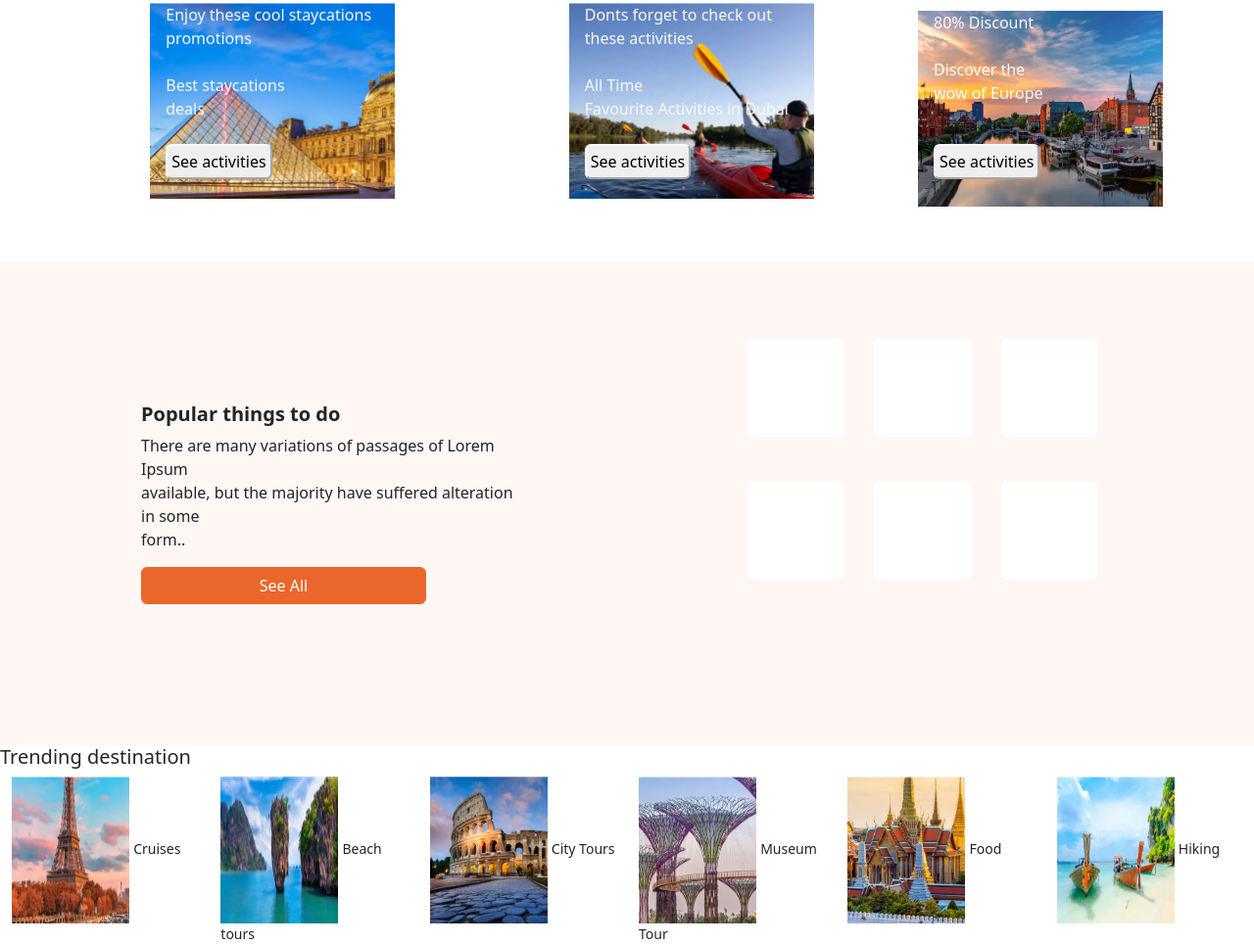
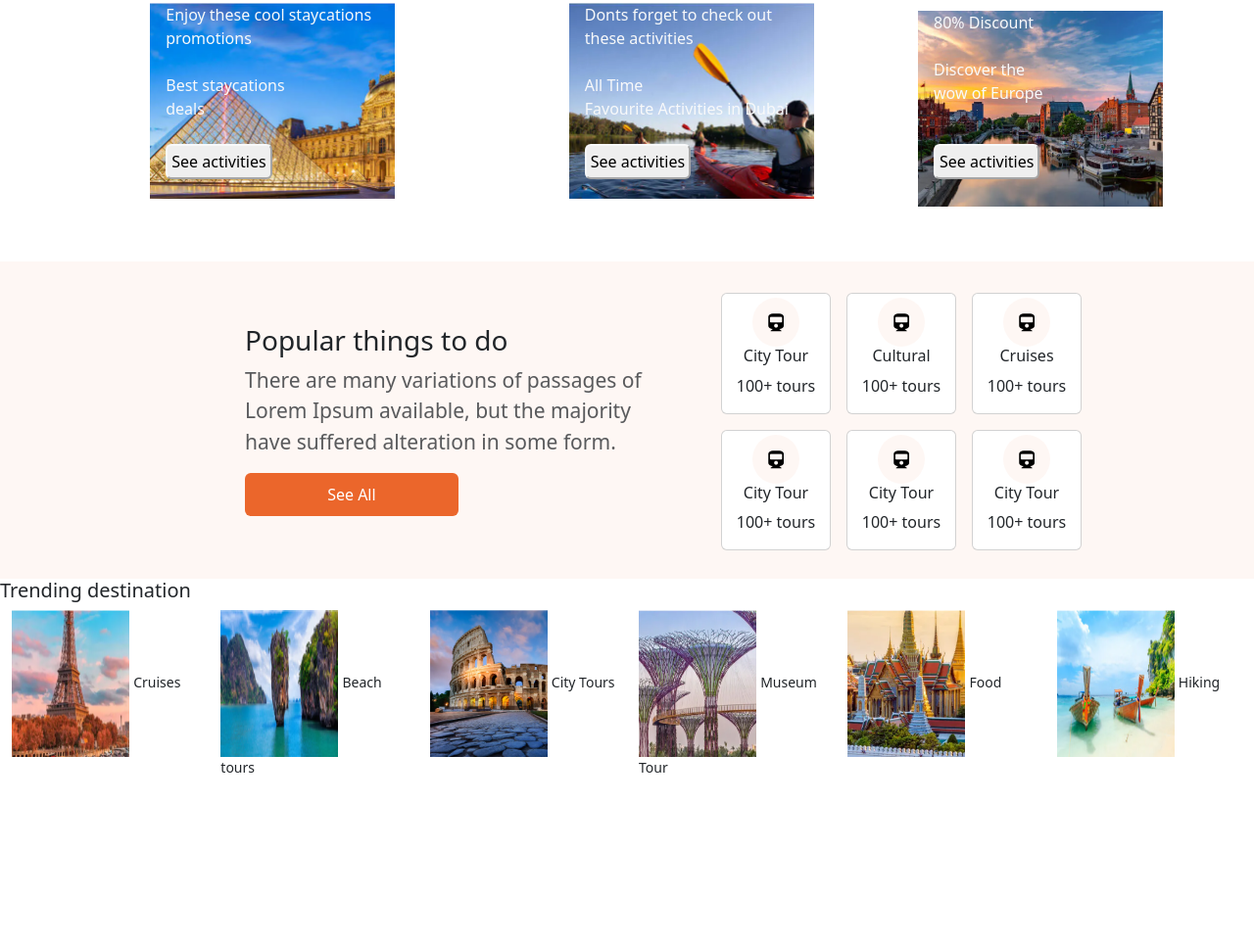
Before and after one commit to Israelite10/2ndproject-group11, a plain HTML site: page index.html in a window 1280 px wide. Shown: the part 1207-2171 px from the top of the page at 98% size. After the commit the page ends 2001 px from the top, so only its background shows below. Drawn offline with Linux system fonts and the light colour scheme.

Commit message:
cta done

```diff
--- a/index.html
+++ b/index.html
@@ -227,52 +227,81 @@
       </div>
     </div>
 
-    <div class="bg-orange py-5 px-5">
-      <div class="row">
-        <div class="col-sm-6">
-          <div class="card-head mx-5 px-5 py-5">
-            <div class="card-body py-5">
-              <h5 class="card-title pb-2 fw-bold">Popular things to do</h5>
-              <p class="card-text text-justify">
-                There are many variations of passages of Lorem Ipsum <br />
-                available, but the majority have suffered alteration in some
-                <br />
-                form..
-              </p>
-              <a href="#" class="btn btn-primary w-75 btn btn-custom-orange"
-                >See All</a
-              >
-            </div>
+    <div class="container-fluid" style="background-color: rgba(235, 102, 43, 0.05);">
+      <div class="container py-3 ">
+        <div class="row justify-content-center">
+          <div class="col py-5 mx-auto" style="padding-left:180px ;">
+            <div class="h3">Popular things to do</div>
+            <p class="text-muted" style="width: 90%; font-size: 21px;">There are many variations of passages of Lorem Ipsum available, but the majority have suffered alteration in some form.</p>
+            <button class="btn" style="background-color: rgba(235, 102, 43, 1); color: white; padding: 9px 18%;">See All</button>
           </div>
-        </div>
-
-        <div class="col-sm-6">
-          <div class="card-head mx-5 px-5">
-            <div class="card-body py-3 d-flex">
-              <div class="box1">
-                <!-- <i class="fa-solid fa-tree-city"></i> -->
+          <div class="col">
+            <div class="row justify-content-center">
+              <div class="d-flex gap-3">
+                <div class="card mt-3" style="width: 7rem;">
+                  <div class="d-flex justify-content-center align-items-center py-3 px-4 rounded-circle mt-1" style="width: 40%; margin: auto; color: rgba(235, 102, 43, 1); background-color: rgba(235, 102, 43, 0.05);">
+                    <i class="fa fa-train" style="font-size: 18px;" aria-hidden="true"></i>
+                  </div>
+                  <div class="text-center">
+                    <p class="h6">City Tour</p>
+                    <p class="">100+ tours</p>
+                  </div>
+                </div>
+                <div class="card mt-3" style="width: 7rem;">
+                  <div class="d-flex justify-content-center align-items-center py-3 px-4 rounded-circle mt-1" style="width: 40%; margin: auto; color: rgba(235, 102, 43, 1); background-color: rgba(235, 102, 43, 0.05);">
+                    <i class="fa fa-train" style="font-size: 18px;" aria-hidden="true"></i>
+                  </div>
+                  <div class="text-center">
+                    <p class="h6">Cultural </p>
+                    <p class="">100+ tours</p>
+                  </div>
+                </div>
+                <div class="card mt-3" style="width: 7rem;">
+                  <div class="d-flex justify-content-center align-items-center py-3 px-4 rounded-circle mt-1" style="width: 40%; margin: auto; color: rgba(235, 102, 43, 1); background-color: rgba(235, 102, 43, 0.05);">
+                    <i class="fa fa-train" style="font-size: 18px;" aria-hidden="true"></i>
+                  </div>
+                  <div class="text-center">
+                    <p class="h6">Cruises</p>
+                    <p class="">100+ tours</p>
+                  </div>
+                </div>
               </div>
 
-              <div class="box2">
-                <!-- <i class="fa-solid fa-house-signal"></i> -->
+            </div>
+
+            <div class="row ">
+              <div class="d-flex gap-3">
+                <div class="card mt-3" style="width: 7rem;">
+                  <div class="d-flex justify-content-center align-items-center py-3 px-4 rounded-circle mt-1" style="width: 40%; margin: auto; color: rgba(235, 102, 43, 1); background-color: rgba(235, 102, 43, 0.05);">
+                    <i class="fa fa-train" style="font-size: 18px;" aria-hidden="true"></i>
+                  </div>
+                  <div class="text-center">
+                    <p class="h6">City Tour</p>
+                    <p class="">100+ tours</p>
+                  </div>
+                </div>
+                <div class="card mt-3" style="width: 7rem;">
+                  <div class="d-flex justify-content-center align-items-center py-3 px-4 rounded-circle mt-1" style="width: 40%; margin: auto; color: rgba(235, 102, 43, 1); background-color: rgba(235, 102, 43, 0.05);">
+                    <i class="fa fa-train" style="font-size: 18px;" aria-hidden="true"></i>
+                  </div>
+                  <div class="text-center">
+                    <p class="h6">City Tour</p>
+                    <p class="">100+ tours</p>
+                  </div>
+                </div>
+                <div class="card mt-3" style="width: 7rem;">
+                  <div class="d-flex justify-content-center align-items-center py-3 px-4 rounded-circle mt-1" style="width: 40%; margin: auto; color: rgba(235, 102, 43, 1); background-color: rgba(235, 102, 43, 0.05);">
+                    <i class="fa fa-train" style="font-size: 18px;" aria-hidden="true"></i>
+                  </div>
+                  <div class="text-center">
+                    <p class="h6">City Tour</p>
+                    <p class="">100+ tours</p>
+                  </div>
+                </div>
               </div>
 
-              <div class="box3">
-                <!-- <i class="fa-light fa-ship"></i> -->
-              </div>
             </div>
-
-            <div class="card-body d-flex">
-              <div class="box1">
-                <!-- <i class="fa-thin fa-bus"></i> -->
-              </div>
-              <div class="box2">
-                <!-- <i class="fa-light fa-umbrella-beach"></i> -->
-              </div>
-              <div class="box3">
-                <!-- <i class="fa-sharp fa-light fa-book"></i> -->
-              </div>
-            </div>
+            <!-- Add more rows here -->
           </div>
         </div>
       </div>
```
